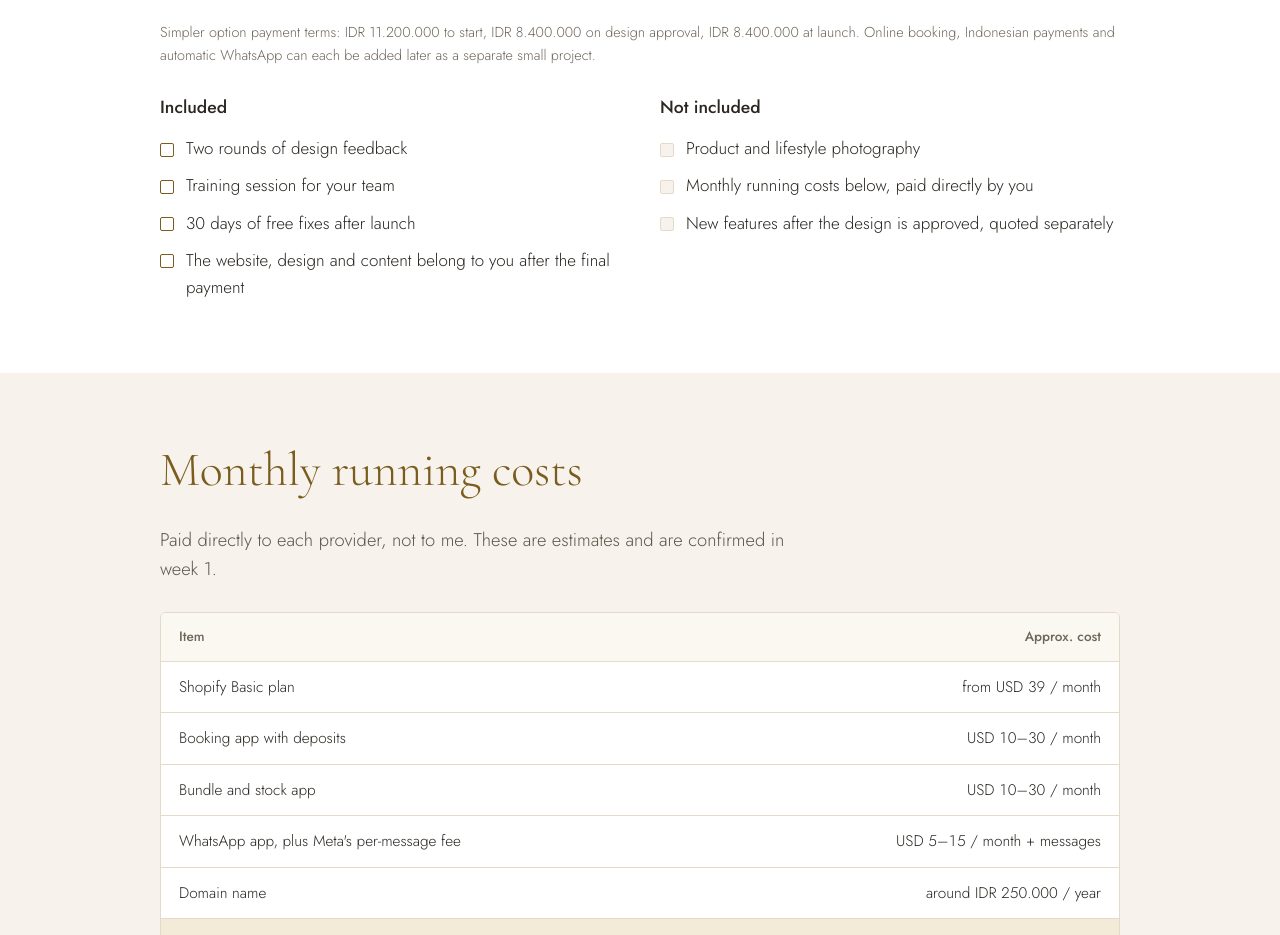
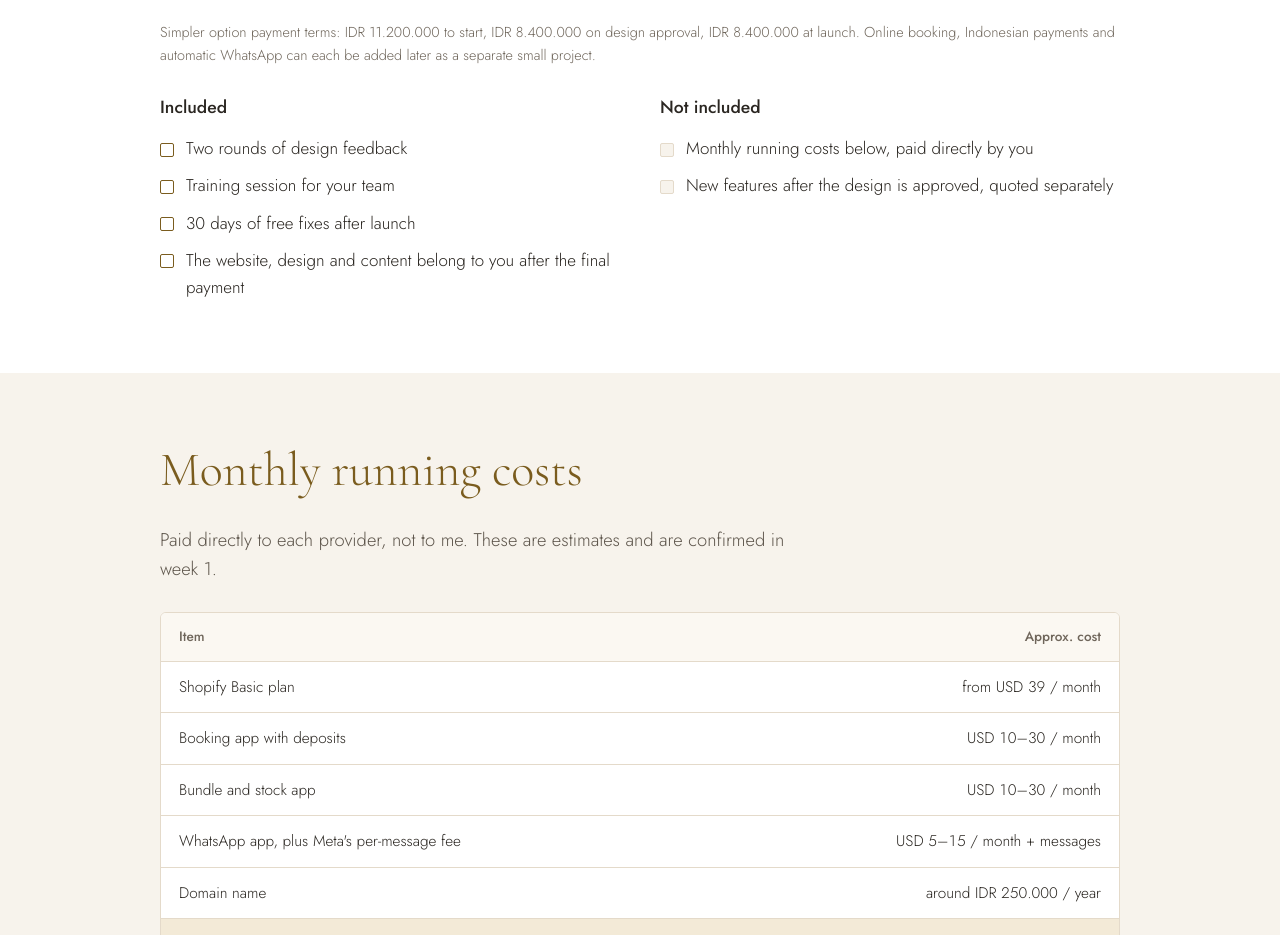
Before and after one commit to arnoldtherigan15/suncall.swim, a plain HTML site: page proposal/index.html in a window 1280 px wide. Shown: the part 7720-8655 px from the top of the page. Drawn offline with Linux system fonts and the light colour scheme.

Commit message:
Proposal: drop photography from exclusions
Co-Authored-By: Claude Opus 5.5 <noreply@anthropic.com>

```diff
--- a/proposal/index.html
+++ b/proposal/index.html
@@ -366,7 +366,6 @@ footer { padding-block: 40px 56px; font-size: .85rem; color: var(--muted); borde
       <div style="display:grid;gap:16px;align-content:start">
         <h3>Not included</h3>
         <ul class="check x">
-          <li>Product and lifestyle photography</li>
           <li>Monthly running costs below, paid directly by you</li>
           <li>New features after the design is approved, quoted separately</li>
         </ul>
```
Also changed, not shown: proposal/proposal.html (+0 -1 lines).
